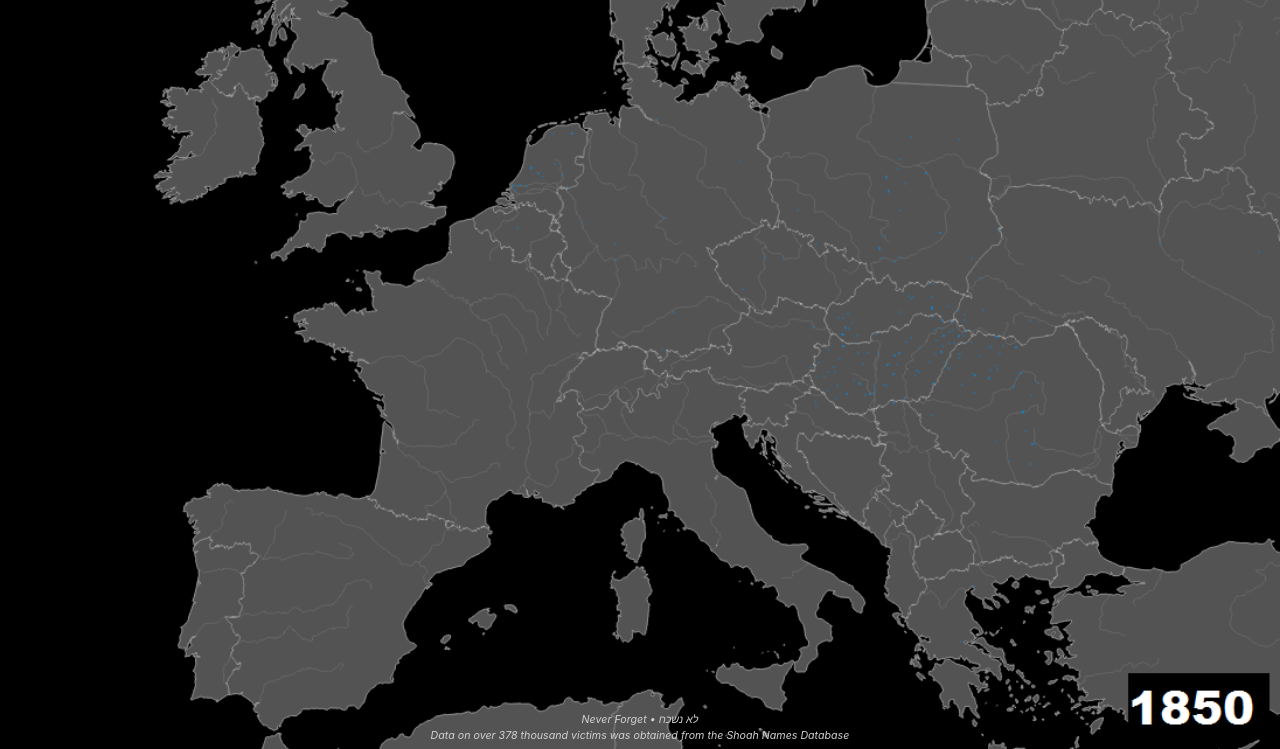
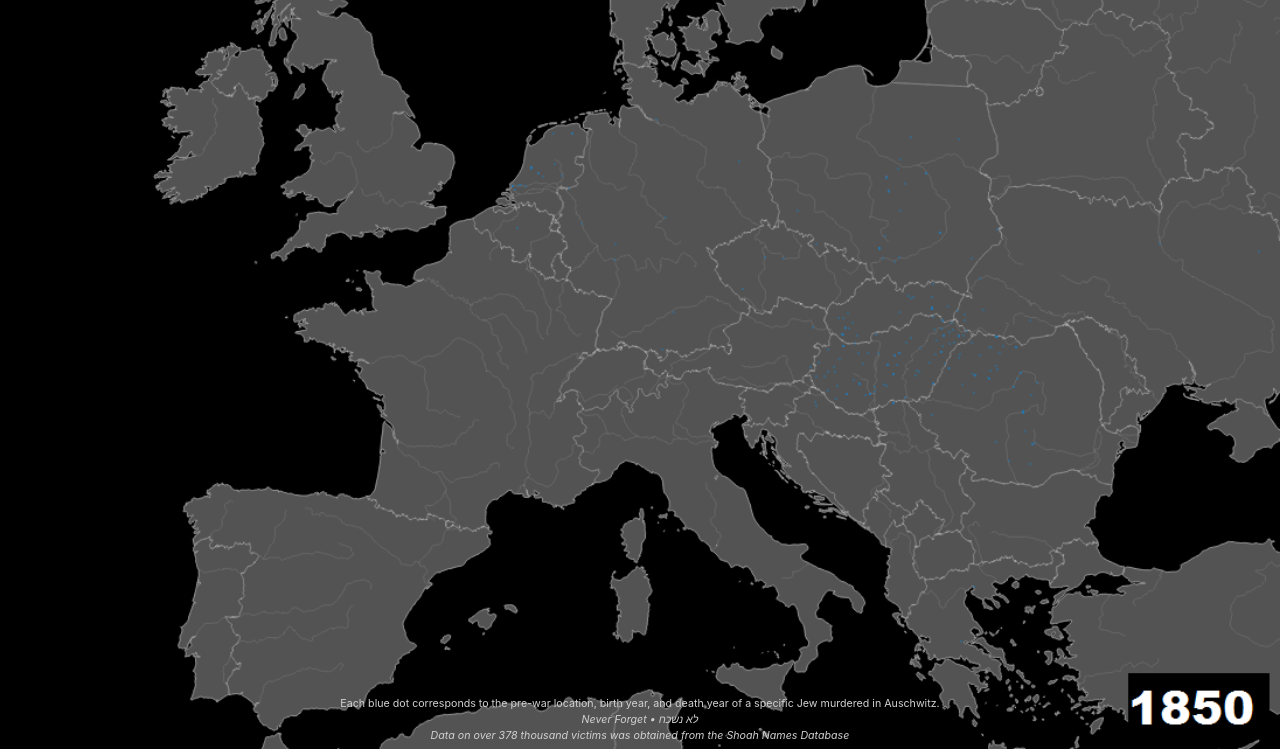
Before and after one commit to xanderdavies/victims-of-auschwitz, a plain HTML site: page index.html in a window 1280 px wide. Shown: the part 51-800 px from the top of the page. Drawn offline with nearby package versions, Linux system fonts and the light colour scheme.

Commit message:
Update index.html

```diff
--- a/index.html
+++ b/index.html
@@ -47,6 +47,8 @@
             </div>
         </nav>
         <div class="footer">
+            <p1>Each blue dot corresponds to the pre-war location, birth year, and death year of a specific Jew murdered in Auschwitz.</p1>
+            <br>
             <p1><i>Never Forget • לא נשכח</i></p1>
             <br>
             <p1><i>Data on over 378 thousand victims was obtained from the <a href="https://yvng.yadvashem.org/index.html?language=en&gclid=Cj0KCQiAz53vBRCpARIsAPPsz8XpLGmhd4bSW1qLG0oou2SKzSpZn_bJO8_bJt4qGH89YoY_g2mrGRsaAiYREALw_wcB">
```
